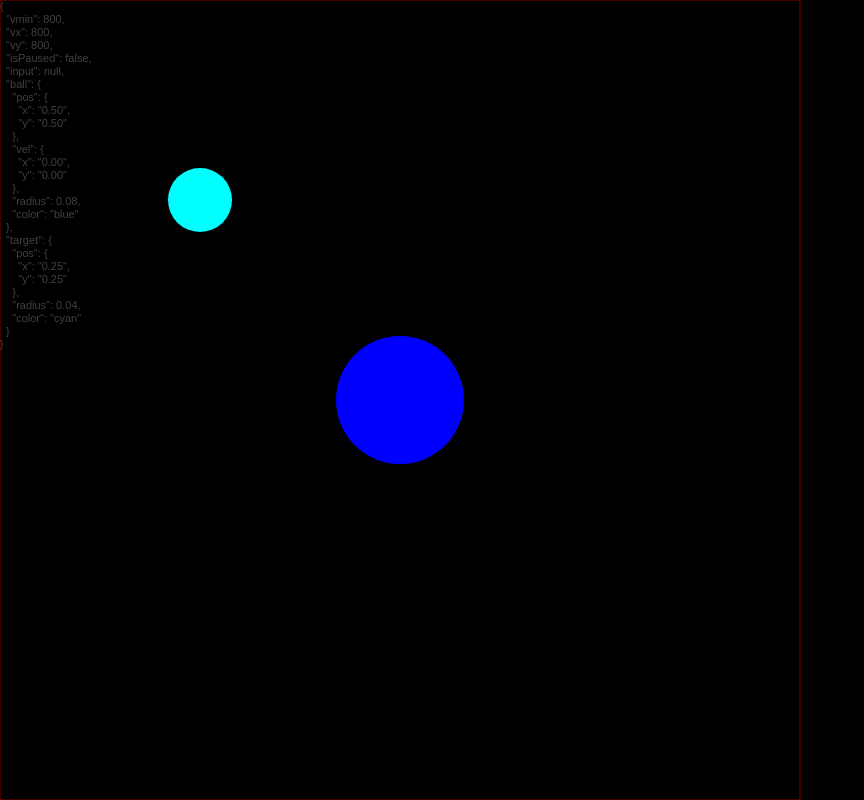
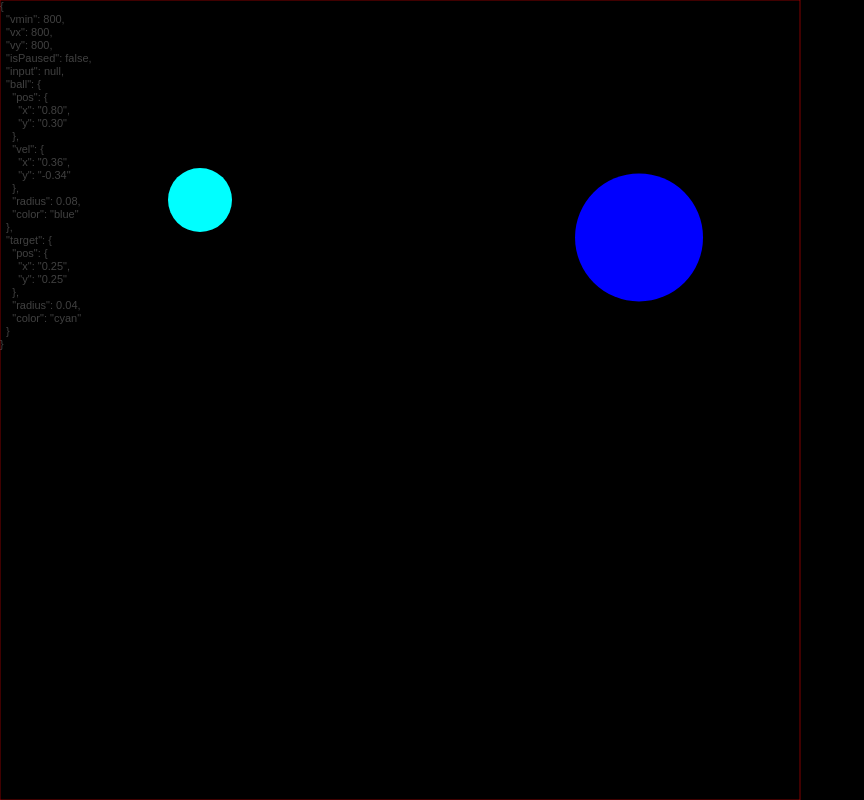
Before and after one commit to tylerschloesser/react-typescript-sandbox, a React app: page / in a window 1280 px wide. Shown: the whole page, without its empty margins (0-864 px from the left). Built offline with nearby package versions, Linux system fonts and the light colour scheme.

Commit message:
initial velocity

```diff
--- a/src/update-game-state.ts
+++ b/src/update-game-state.ts
@@ -43,6 +43,15 @@ function generateTarget(state?: GameState): GameTarget {
 export function getInitialState(canvas: HTMLCanvasElement): GameState {
   const vmin = Math.min(canvas.height, canvas.width)
 
+  let vel: Vec2
+  {
+    let theta = Math.random() * Math.PI * 2
+    vel = divideVec2({
+      x: Math.cos(theta),
+      y: Math.sin(theta),
+    }, 2)
+  }
+
   return {
     vmin,
     vx: vmin,
@@ -51,7 +60,7 @@ export function getInitialState(canvas: HTMLCanvasElement): GameState {
     input: null,
     ball: {
       pos: { x: .5, y: .5 },
-      vel: { x: 0, y: 0 },
+      vel,
       radius: .08,
       color: 'blue',
     },
```
